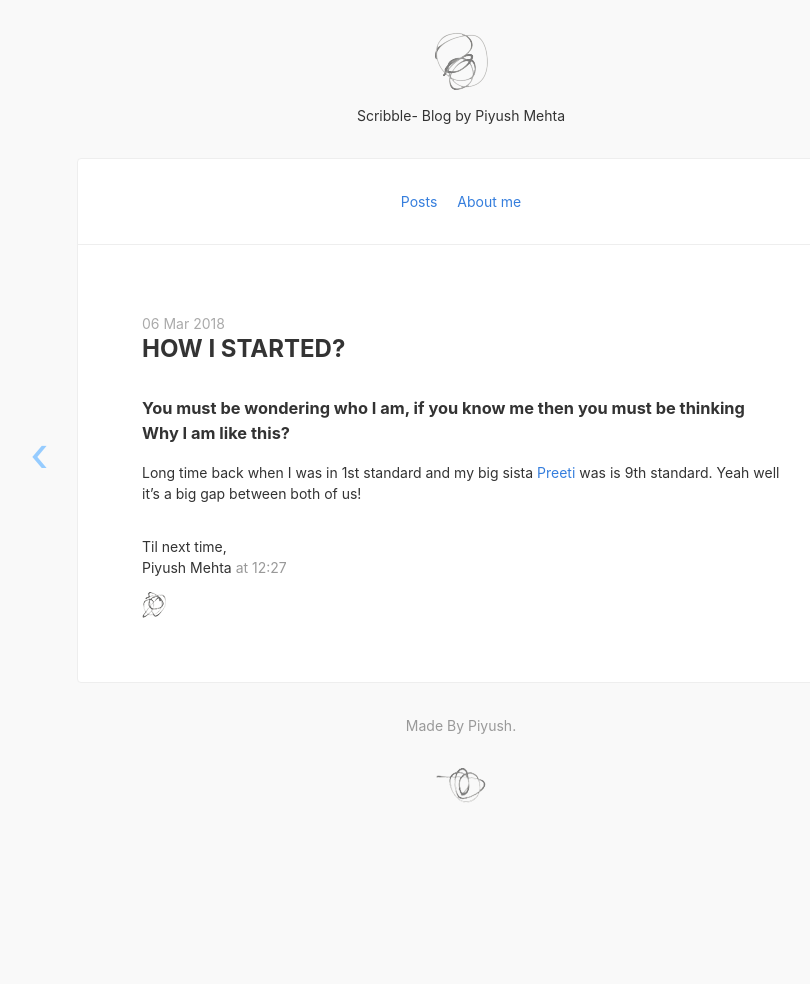
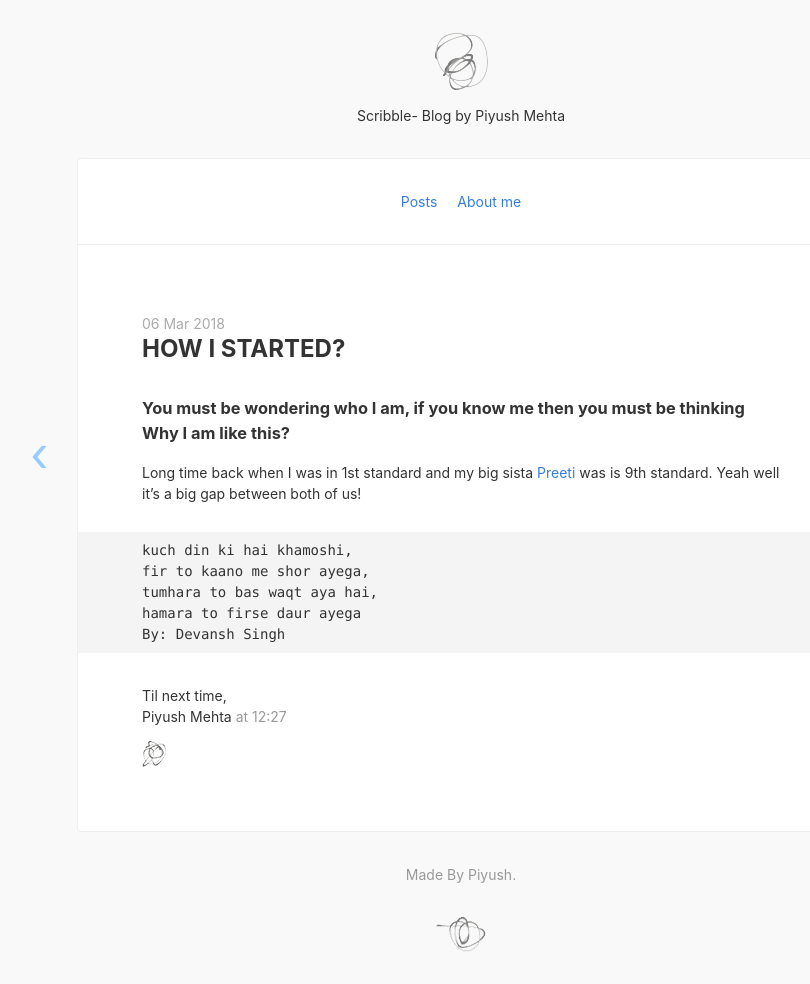
Before and after one commit to piyush97/Blog, a Jekyll site: the page built from _posts/2018-03-06-How.md, in a window 1280 px wide. Shown: the whole page, without its empty margins (179-989 px from the left). Built offline with Jekyll 4.4.1, drawn with Linux system fonts in a browser that asks for light colours; nearby versions of some CDN libraries; before the commit the page ends 900 px from its top, so only the background shows below that.

Commit message:
Update 2018-03-06-How.md

````diff
--- a/_posts/2018-03-06-How.md
+++ b/_posts/2018-03-06-How.md
@@ -5,3 +5,12 @@ date: 2018-03-06 12:27:31
 ### You must be wondering who I am, if you know me then you must be thinking Why I am like this?
 Long time back when I was in 1st standard and my big sista <a href src="https://instagram.com/npreetii">Preeti </a> was is 9th standard.
 Yeah well it's a big gap between both of us!
+
+
+```
+kuch din ki hai khamoshi,
+fir to kaano me shor ayega,
+tumhara to bas waqt aya hai,
+hamara to firse daur ayega
+By: Devansh Singh
+```
````
